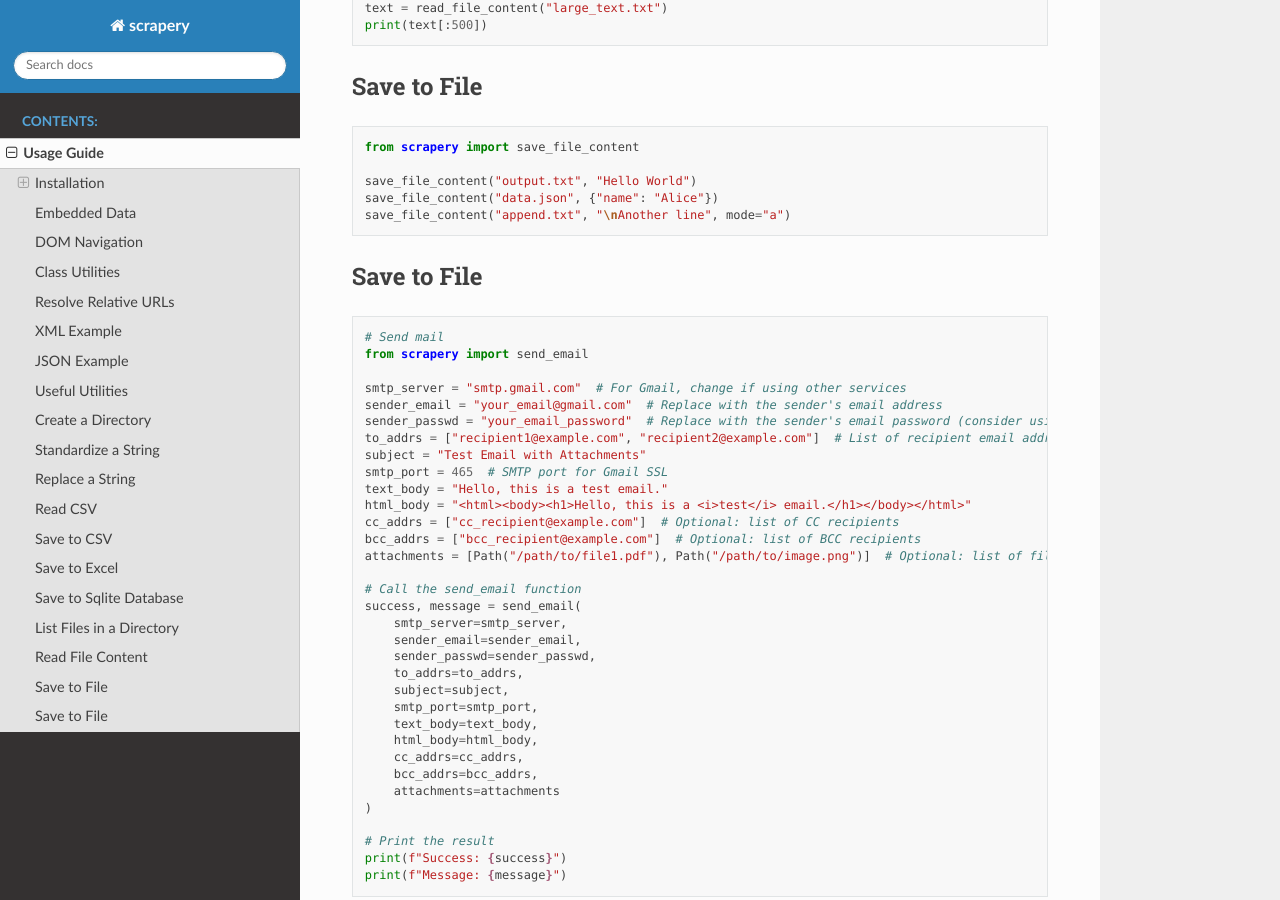
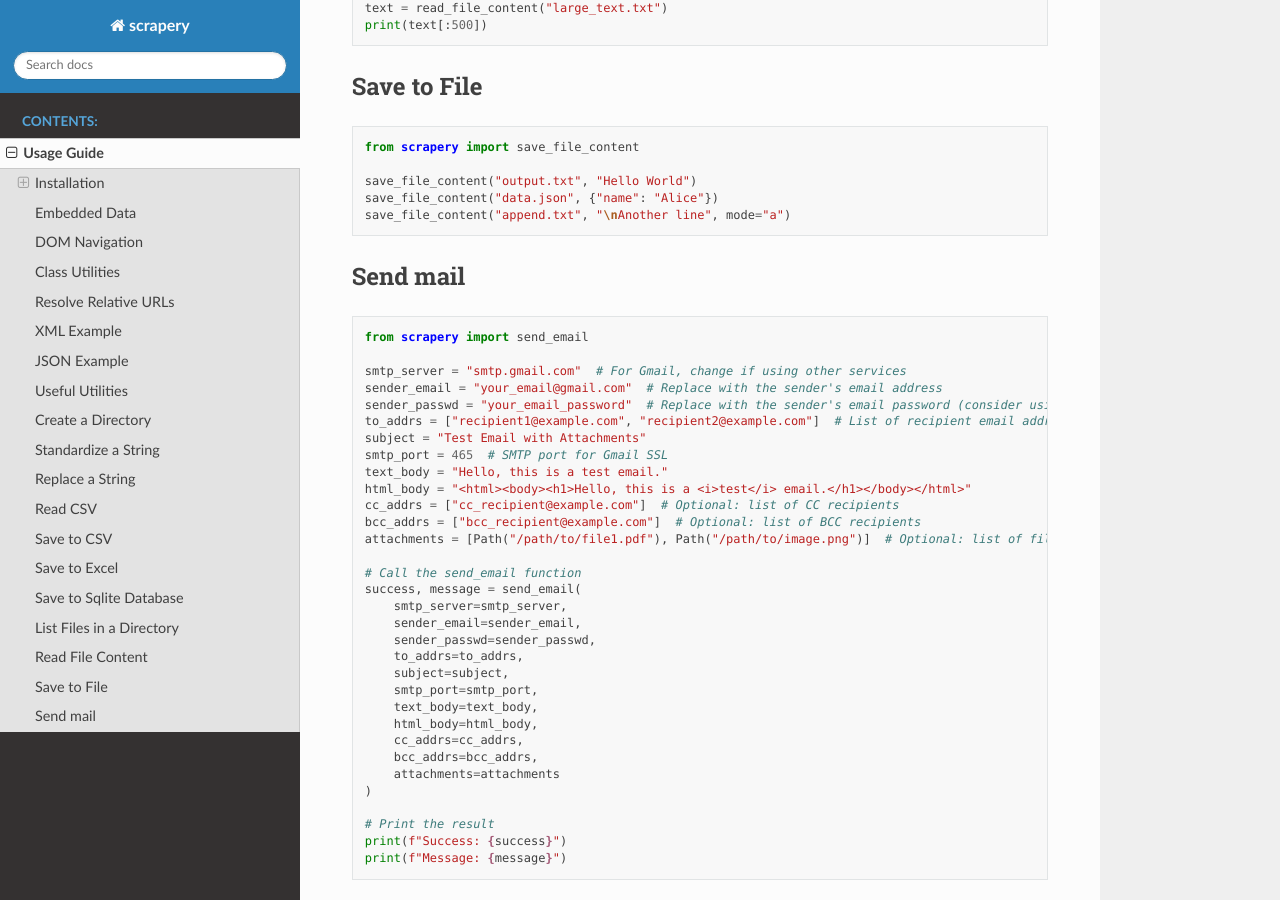
Before and after one commit to RameshChandra5/scrapery, a Sphinx documentation site: the page built from docs/usage.rst, in a window 1280 px wide and 900 px high, scrolled down 5886 px. Built offline with Sphinx 7.4.7 and the Read the Docs theme 3.1.0, drawn with Linux system fonts in a browser that asks for light colours.

Commit message:
Update usage guide with installation and examples

```diff
--- a/docs/usage.rst
+++ b/docs/usage.rst
@@ -359,12 +359,11 @@
     save_file_content("data.json", {"name": "Alice"})
     save_file_content("append.txt", "\nAnother line", mode="a")
 
-Save to File
+Send mail
 ------------
 
 .. code-block:: python
 
-    # Send mail
     from scrapery import send_email
 
     smtp_server = "smtp.gmail.com"  # For Gmail, change if using other services
```
